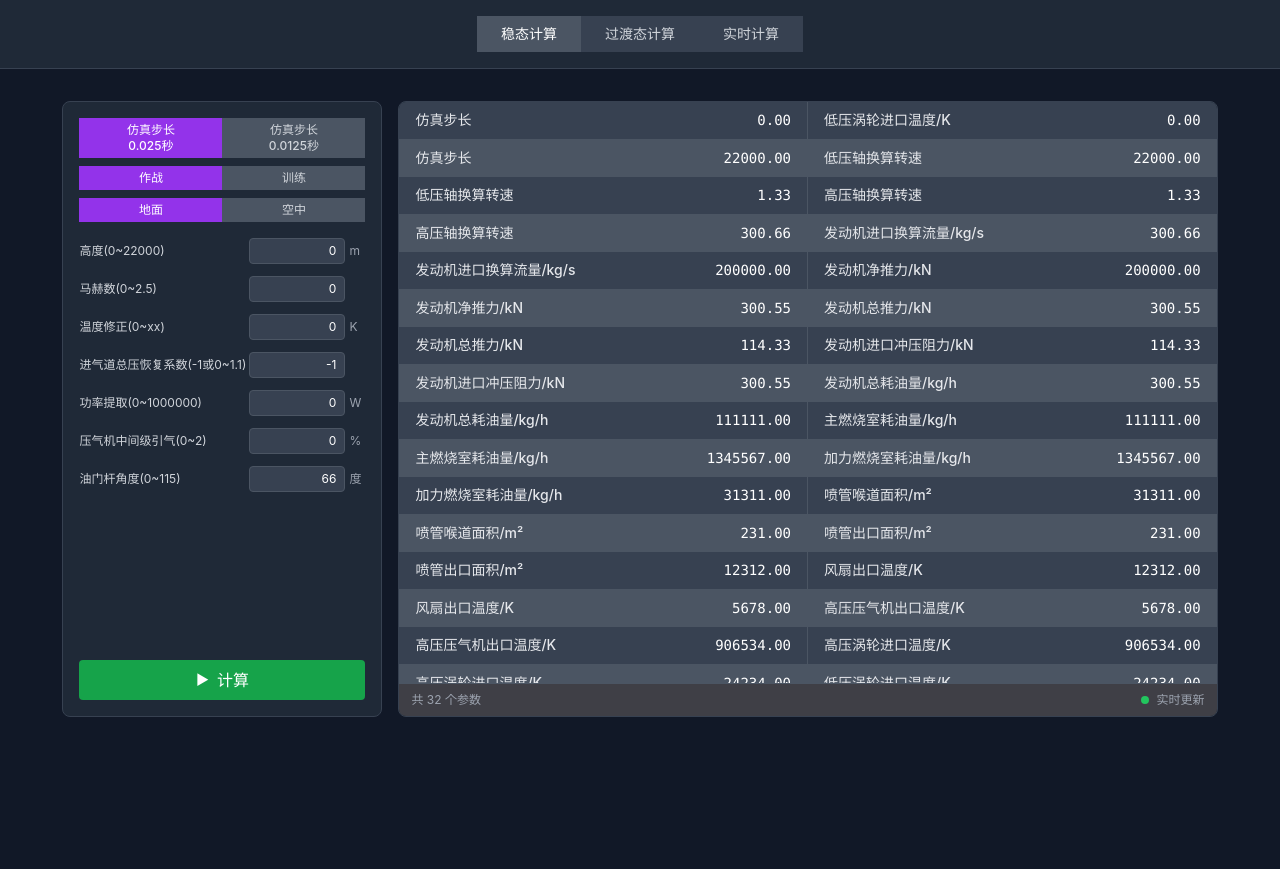
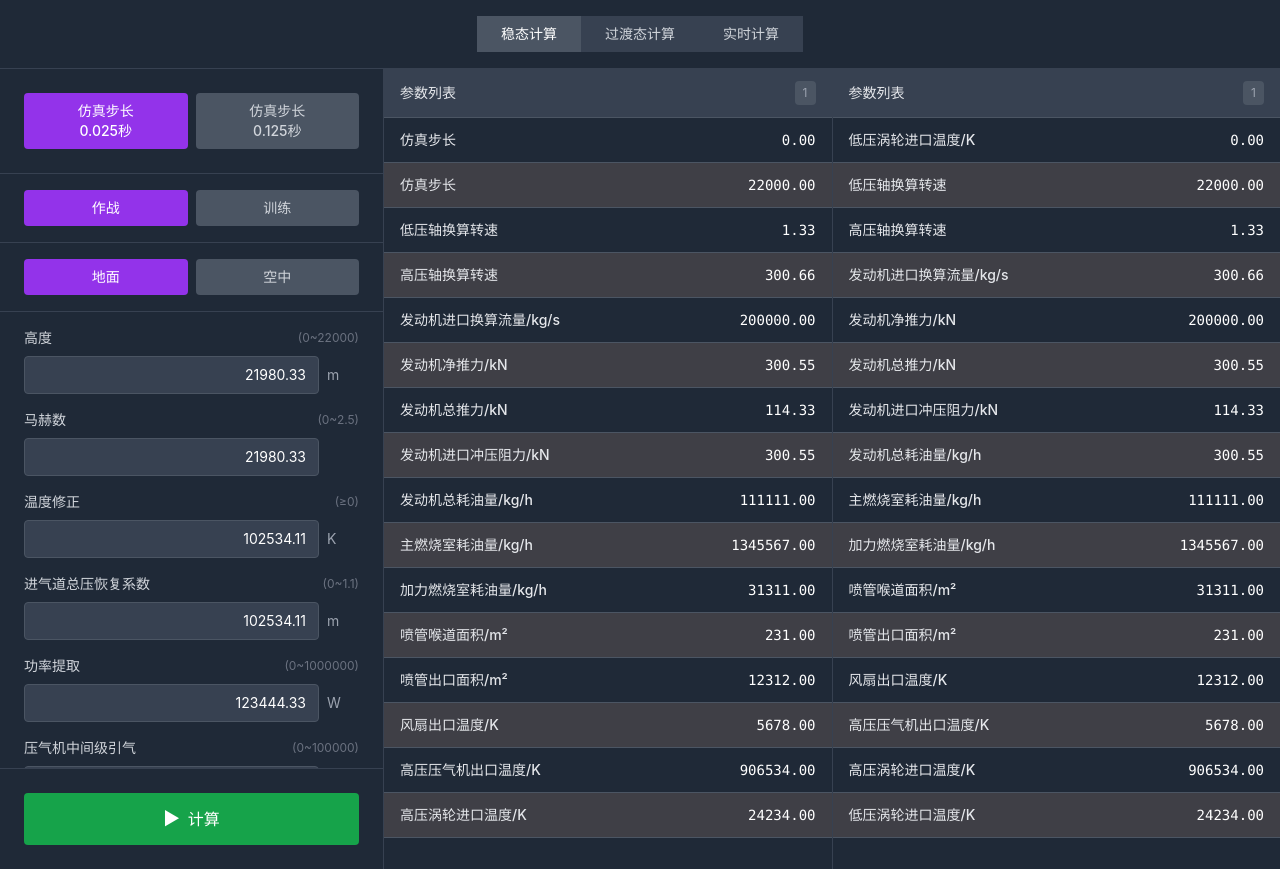
Before and after one commit to sushushimoonif/urgent-project-svelte, a Svelte app: page / in a window 1280 px wide. Before the commit the page ends 800 px from the top, so only its background shows below. Built offline with nearby package versions, Linux system fonts and the light colour scheme.

Commit message:
稳态计算页面UI完全还原

```diff
--- a/src/components/SteadyStateCalc.svelte
+++ b/src/components/SteadyStateCalc.svelte
@@ -7,13 +7,13 @@
   // 输入参数数据结构 - 修改为新格式，包含作战/训练、地面/空中
   let dataIN = $state([
     { name: "仿真步长", data: [0.025] },
-    { name: "高度", data: [0.0] },
-    { name: "马赫数", data: [0.0] },
-    { name: "温度修正", data: [0.0] },
-    { name: "进气道总压恢复系数", data: [-1.0] },
-    { name: "功率提取", data: [0.0] },
-    { name: "压气机中间级引气", data: [0.0] },
-    { name: "油门杆角度", data: [66.0] },
+    { name: "高度", data: [21980.33] },
+    { name: "马赫数", data: [21980.33] },
+    { name: "温度修正", data: [102534.11] },
+    { name: "进气道总压恢复系数", data: [102534.11] },
+    { name: "功率提取", data: [123444.33] },
+    { name: "压气机中间级引气", data: [122444.33] },
+    { name: "油门杆角度", data: [122444.33] },
     { name: "作战", data: [0] },
     { name: "训练", data: [1] },
     { name: "地面", data: [0] },
@@ -24,11 +24,11 @@
   const parameterLabels = {
     "高度": { range: '(0~22000)', unit: 'm' },
     "马赫数": { range: '(0~2.5)', unit: '' },
-    "温度修正": { range: '(0~xx)', unit: 'K' },
-    "进气道总压恢复系数": { range: '(-1或0~1.1)', unit: '' },
+    "温度修正": { range: '(≥0)', unit: 'K' },
+    "进气道总压恢复系数": { range: '(0~1.1)', unit: 'm' },
     "功率提取": { range: '(0~1000000)', unit: 'W' },
-    "压气机中间级引气": { range: '(0~2)', unit: '%' },
-    "油门杆角度": { range: '(0~115)', unit: '度' }
+    "压气机中间级引气": { range: '(0~100000)', unit: 'kg.s' },
+    "油门杆角度": { range: '(0~1000000)', unit: 'deg' }
   };
 
   // 仿真步长状态 - 只能选择一个
@@ -135,10 +135,10 @@
     }));
   }
 
-  // 调用后端计算函数 - 直接使用invoke函数，去掉环境判断
+  // 调用后端计算函数
   async function callSteadyStateCalculation(data: any) {
     try {
-      // 直接使用 Tauri invoke 调用后端的 transient_calculation 函数
+      // 使用 Tauri invoke 调用后端的 transient_calculation 函数
       const result = await invoke("transient_calculation", data);
       return result;
     } catch (error) {
@@ -208,55 +208,57 @@
   }
 </script>
 
-<div class="h-[calc(100vh-120px)] bg-gray-900 p-4 sm:p-6 lg:p-8">
-  <div class="w-full max-w-[95%] mx-auto h-full">
-    <div class="flex h-full gap-4">
+<div class="min-h-screen bg-gray-900 text-white">
+  <div class="flex h-screen">
     <!-- 左侧输入面板 -->
-      <div class="w-80 bg-gray-800 border border-gray-700 rounded-lg p-4 flex flex-col">
-        <!-- 仿真步长、作战/训练、地面/空中按钮 -->
-        <div class="mb-4 space-y-2">
-          <!-- 仿真步长按钮 -->
-          <div class="flex">
+    <div class="w-96 bg-gray-800 border-r border-gray-700 flex flex-col">
+      <!-- 仿真步长选择 -->
+      <div class="p-6 border-b border-gray-700">
+        <div class="flex gap-2">
           <button
-              class="flex-1 px-2 py-1 text-xs font-medium transition-colors {selectedSimulationStep === '0.025' ? 'bg-purple-600 text-white' : 'bg-gray-600 text-gray-300 hover:bg-gray-500'}"
+            class="flex-1 px-4 py-2 text-sm font-medium rounded transition-colors {selectedSimulationStep === '0.025' ? 'bg-purple-600 text-white' : 'bg-gray-600 text-gray-300 hover:bg-gray-500'}"
             onclick={() => selectedSimulationStep = '0.025'}
           >
             仿真步长<br>0.025秒
           </button>
           <button
-              class="flex-1 px-2 py-1 text-xs font-medium transition-colors {selectedSimulationStep === '0.0125' ? 'bg-purple-600 text-white' : 'bg-gray-600 text-gray-300 hover:bg-gray-500'}"
-              onclick={() => selectedSimulationStep = '0.0125'}
+            class="flex-1 px-4 py-2 text-sm font-medium rounded transition-colors {selectedSimulationStep === '0.125' ? 'bg-purple-600 text-white' : 'bg-gray-600 text-gray-300 hover:bg-gray-500'}"
+            onclick={() => selectedSimulationStep = '0.125'}
           >
-              仿真步长<br>0.0125秒
+            仿真步长<br>0.125秒
           </button>
         </div>
+      </div>
 
-          <!-- 作战/训练模式选择按钮 -->
-          <div class="flex">
+      <!-- 作战/训练模式选择 -->
+      <div class="px-6 py-4 border-b border-gray-700">
+        <div class="flex gap-2">
           <button
-              class="flex-1 px-2 py-1 text-xs font-medium transition-colors {selectedMode === '作战' ? 'bg-purple-600 text-white' : 'bg-gray-600 text-gray-300 hover:bg-gray-500'}"
+            class="flex-1 px-4 py-2 text-sm font-medium rounded transition-colors {selectedMode === '作战' ? 'bg-purple-600 text-white' : 'bg-gray-600 text-gray-300 hover:bg-gray-500'}"
             onclick={() => selectedMode = '作战'}
           >
             作战
           </button>
           <button
-              class="flex-1 px-2 py-1 text-xs font-medium transition-colors {selectedMode === '训练' ? 'bg-purple-600 text-white' : 'bg-gray-600 text-gray-300 hover:bg-gray-500'}"
+            class="flex-1 px-4 py-2 text-sm font-medium rounded transition-colors {selectedMode === '训练' ? 'bg-purple-600 text-white' : 'bg-gray-600 text-gray-300 hover:bg-gray-500'}"
             onclick={() => selectedMode = '训练'}
           >
             训练
           </button>
         </div>
+      </div>
 
-          <!-- 地面/空中环境选择按钮 -->
-          <div class="flex">
+      <!-- 地面/空中环境选择 -->
+      <div class="px-6 py-4 border-b border-gray-700">
+        <div class="flex gap-2">
           <button
-              class="flex-1 px-2 py-1 text-xs font-medium transition-colors {selectedEnvironment === '地面' ? 'bg-purple-600 text-white' : 'bg-gray-600 text-gray-300 hover:bg-gray-500'}"
+            class="flex-1 px-4 py-2 text-sm font-medium rounded transition-colors {selectedEnvironment === '地面' ? 'bg-purple-600 text-white' : 'bg-gray-600 text-gray-300 hover:bg-gray-500'}"
             onclick={() => selectedEnvironment = '地面'}
           >
             地面
           </button>
           <button
-              class="flex-1 px-2 py-1 text-xs font-medium transition-colors {selectedEnvironment === '空中' ? 'bg-purple-600 text-white' : 'bg-gray-600 text-gray-300 hover:bg-gray-500'}"
+            class="flex-1 px-4 py-2 text-sm font-medium rounded transition-colors {selectedEnvironment === '空中' ? 'bg-purple-600 text-white' : 'bg-gray-600 text-gray-300 hover:bg-gray-500'}"
             onclick={() => selectedEnvironment = '空中'}
           >
             空中
@@ -264,71 +266,86 @@
         </div>
       </div>
 
-        <!-- 输入参数 - 使用新的数据结构 -->
-        <div class="flex-1 space-y-3 overflow-y-auto">
+      <!-- 输入参数 -->
+      <div class="flex-1 px-6 py-4 space-y-4 overflow-y-auto">
         {#each Object.entries(parameterLabels) as [paramName, config]}
-            <div class="flex items-center">
-              <label class="text-xs text-gray-300 flex-1">
-                {paramName}{config.range}
+          <div class="space-y-2">
+            <div class="flex justify-between items-center">
+              <label class="text-sm text-gray-300 font-medium">
+                {paramName}
               </label>
-              <div class="flex items-center gap-1">
+              <div class="text-xs text-gray-500">
+                {config.range}
+              </div>
+            </div>
+            <div class="flex items-center gap-2">
               <input
                 type="text"
                 value={getInputValue(paramName)}
                 oninput={(e) => setInputValue(paramName, e.target.value)}
-                  class="w-24 bg-gray-700 border border-gray-600 rounded px-2 py-1 text-white text-xs text-right focus:outline-none focus:ring-1 focus:ring-purple-500 focus:border-transparent"
+                class="flex-1 bg-gray-700 border border-gray-600 rounded px-3 py-2 text-white text-right text-sm focus:outline-none focus:ring-2 focus:ring-purple-500 focus:border-transparent"
               />
-                <span class="text-gray-400 text-xs w-4">{config.unit}</span>
+              <span class="text-gray-400 text-sm w-8 text-left">{config.unit}</span>
             </div>
           </div>
         {/each}
       </div>
 
       <!-- 计算按钮 -->
-        <div class="mt-4">
+      <div class="p-6 border-t border-gray-700">
         <button
-            class="w-full bg-green-600 hover:bg-green-700 text-white px-4 py-2 rounded font-medium transition-colors disabled:opacity-50 disabled:cursor-not-allowed flex items-center justify-center gap-2"
+          class="w-full bg-green-600 hover:bg-green-700 text-white px-4 py-3 rounded font-medium transition-colors disabled:opacity-50 disabled:cursor-not-allowed flex items-center justify-center gap-2"
           onclick={handleCalculate}
           disabled={isCalculating}
         >
-            <span class="text-sm">▶</span>
-            {isCalculating ? '计算中...' : '计算'}
+          <span class="text-lg">▶</span>
+          {isCalculating ? '计算' : '计算'}
         </button>
       </div>
     </div>
 
-      <!-- 右侧参数列表 - 按照图片样式修改 -->
-      <div class="flex-1 bg-gray-800 border border-gray-700 rounded-lg overflow-hidden">
+    <!-- 右侧结果显示区域 -->
+    <div class="flex-1 bg-gray-900">
       {#if showResults}
-          <div class="h-full flex flex-col">
-            <!-- 参数列表内容 - 32条数据，按照图片样式布局 -->
-            <div class="flex-1 overflow-hidden">
-              <div class="h-full grid grid-cols-2 gap-0">
-                <!-- 左列：参数1-16 -->
-                <div class="border-r border-gray-600 overflow-hidden">
+        <div class="h-full flex">
+          <!-- 左侧表格 -->
+          <div class="flex-1 bg-gray-800 border-r border-gray-700">
+            <!-- 表格标题 -->
+            <div class="bg-gray-700 px-4 py-3 border-b border-gray-600 flex items-center justify-between">
+              <span class="text-sm font-medium text-gray-200">参数列表</span>
+              <span class="text-xs text-gray-400 bg-gray-600 px-2 py-1 rounded">1</span>
+            </div>
+
+            <!-- 表格内容 -->
+            <div class="h-full overflow-y-auto">
               {#each dataOut.slice(0, 16) as param, index}
-                    <div class="flex items-center justify-between px-4 py-3 border-b border-gray-600 hover:bg-gray-750 transition-colors {index % 2 === 0 ? 'bg-gray-700' : 'bg-gray-600'} h-[calc((100vh-200px)/16)]">
-                      <!-- 参数名称 -->
-                      <div class="flex-1 text-sm text-gray-200 font-medium">
+                <div class="flex items-center justify-between px-4 py-3 border-b border-gray-600 hover:bg-gray-750 transition-colors {index % 2 === 0 ? 'bg-gray-800' : 'bg-gray-750'}">
+                  <div class="text-sm text-gray-200 font-medium flex-1">
                     {param.name}
                   </div>
-                      <!-- 数值 -->
                   <div class="text-sm text-white font-mono text-right">
                     {param.data[0]?.toFixed(2) || '0.00'}
                   </div>
                 </div>
               {/each}
             </div>
+          </div>
 
-                <!-- 右列：参数17-32 -->
-                <div class="overflow-hidden">
+          <!-- 右侧表格 -->
+          <div class="flex-1 bg-gray-800">
+            <!-- 表格标题 -->
+            <div class="bg-gray-700 px-4 py-3 border-b border-gray-600 flex items-center justify-between">
+              <span class="text-sm font-medium text-gray-200">参数列表</span>
+              <span class="text-xs text-gray-400 bg-gray-600 px-2 py-1 rounded">1</span>
+            </div>
+
+            <!-- 表格内容 -->
+            <div class="h-full overflow-y-auto">
               {#each dataOut.slice(16, 32) as param, index}
-                    <div class="flex items-center justify-between px-4 py-3 border-b border-gray-600 hover:bg-gray-750 transition-colors {index % 2 === 0 ? 'bg-gray-700' : 'bg-gray-600'} h-[calc((100vh-200px)/16)]">
-                      <!-- 参数名称 -->
-                      <div class="flex-1 text-sm text-gray-200 font-medium">
+                <div class="flex items-center justify-between px-4 py-3 border-b border-gray-600 hover:bg-gray-750 transition-colors {index % 2 === 0 ? 'bg-gray-800' : 'bg-gray-750'}">
+                  <div class="text-sm text-gray-200 font-medium flex-1">
                     {param.name}
                   </div>
-                      <!-- 数值 -->
                   <div class="text-sm text-white font-mono text-right">
                     {param.data[0]?.toFixed(2) || '0.00'}
                   </div>
@@ -337,20 +354,7 @@
             </div>
           </div>
         </div>
-
-            <!-- 底部状态栏 -->
-            <div class="bg-gray-750 px-3 py-2 border-t border-gray-600 flex-shrink-0">
-              <div class="flex justify-between items-center text-xs text-gray-400">
-                <span>共 {dataOut.length} 个参数</span>
-                <div class="flex items-center gap-2">
-                  <div class="w-2 h-2 bg-green-500 rounded-full {isCalculating ? 'animate-pulse' : ''}"></div>
-                  <span>{isCalculating ? '计算中...' : '实时更新'}</span>
-                </div>
-              </div>
-            </div>
-          </div>
       {/if}
     </div>
   </div>
 </div>
-</div>
```
Lines whose indentation alone changed are shown as unchanged.
